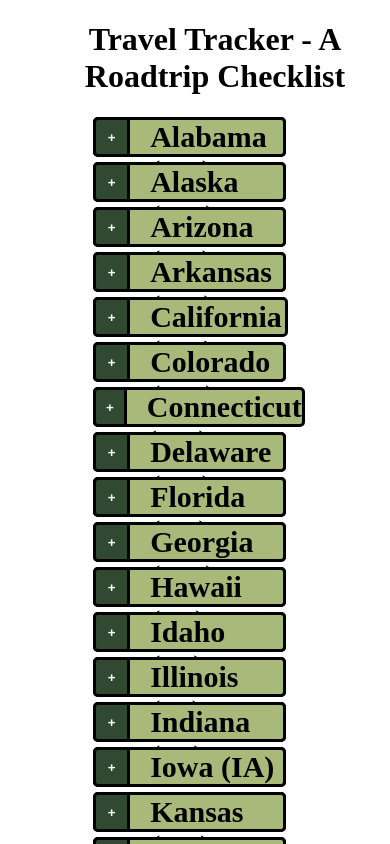
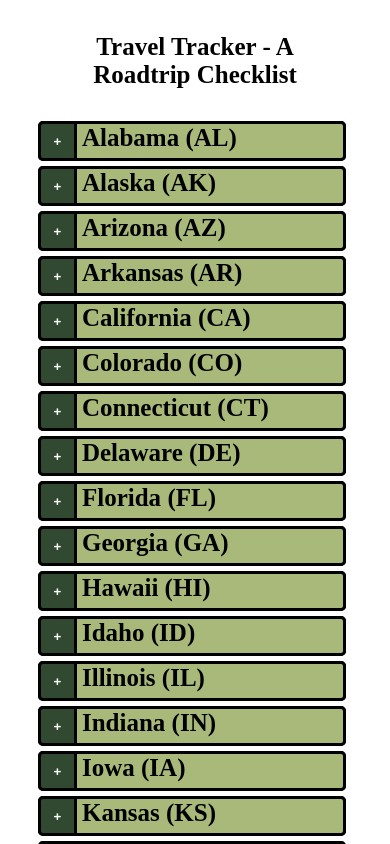
Before and after one commit to wellbornjc/travel-tracker, a React (Vite) app: page / in a window 390 px wide. Shown: the top 844 px of the page. Built offline with nearby package versions, Linux system fonts and the light colour scheme.

Commit message:
Made website more responsive on thinner displays.

```diff
--- a/src/App.css
+++ b/src/App.css
@@ -1,5 +1,14 @@
 .header {
   text-align: center;
+  font-size: 34px;
+  width: 600px;
+  margin-left: -300px;
+  position: absolute;
+  left: 50%;
+}
+
+.padding {
+  height: 100px;
 }
 
 .stateContainer {
@@ -84,7 +93,7 @@
 .resetButton {
   position: relative;
   left: 50%;
-  margin-left: -80px;
+  margin-left: -100px;
   width: 160px;
   height: 30px;
   margin-top: 10px;
@@ -99,3 +108,35 @@
   color: rgb(255, 186, 186);
   border-color: black;
 }
+
+@media (max-width: 550px) {
+  .header {
+    font-size: 25px;
+    width: 220px;
+    margin-left: -110px;
+  }
+
+  .stateContainer {
+    margin-left: -50px;
+    margin-right: 36px;
+  }
+
+  .padding {
+    height: 100px;
+  }
+
+  .stateName {
+    font-size: 25px;
+    padding-left: 5px;
+    white-space: nowrap;
+  }
+
+  .categoryHeader {
+    font-size: 16px;
+  }
+
+  .checklistItem {
+    font-size: 12px;
+    padding: 1px;
+  }
+}
--- a/src/App.jsx
+++ b/src/App.jsx
@@ -90,6 +90,7 @@ function App() {
   return (
     <ul>
       <h1 className='header'>Travel Tracker - A Roadtrip Checklist</h1>
+      <div className="padding"></div>
       <States />
       <button className='resetButton'
         onClick={() => {
@@ -98,6 +99,7 @@ function App() {
           alert('Your Travel Tracker Has Reset!');
         }}
       >Reset Checklist</button>
+      <div className="footerPadding"></div>
     </ul>
   )
 }
--- a/src/states.js
+++ b/src/states.js
@@ -50,7 +50,7 @@ export const usStatesArray = [
   capital: [{id: '6-c', name: 'Denver'}],
   largestcity: [{id: '6-lc', name: 'Denver'}],
   nationalparks: [{id: '6-11', name: 'Black Canyon of the Gunnison National Park'}, {id: '6-12', name: 'Great Sand Dunes National Park'}, {id: '6-13', name: 'Mesa Verde National Park'}, {id: '6-14', name: 'Rocky Mountain National Park'}],
-  attractions: [{id: '6-21', name: 'Garden of The Gods'}, {id: '6-22', name: 'Eldorado Canyon State Park'}, {id: '6-23', name: ''}, {id: '6-24', name: ''}, {id: '6-25', name: ''}],
+  attractions: [{id: '6-21', name: 'Garden of The Gods'}, {id: '6-22', name: 'Eldorado Canyon State Park'}],
   other: [{id: '6-31', name: 'See a Concert at Red Rocks'}, {id: '6-32', name: 'Hike Above 14,000 ft'}, {id: '6-33', name: 'Go Skiing'}, {id: '6-34', name: 'Visit a Ghost Town'},]},
 
   {id: '7',
```
